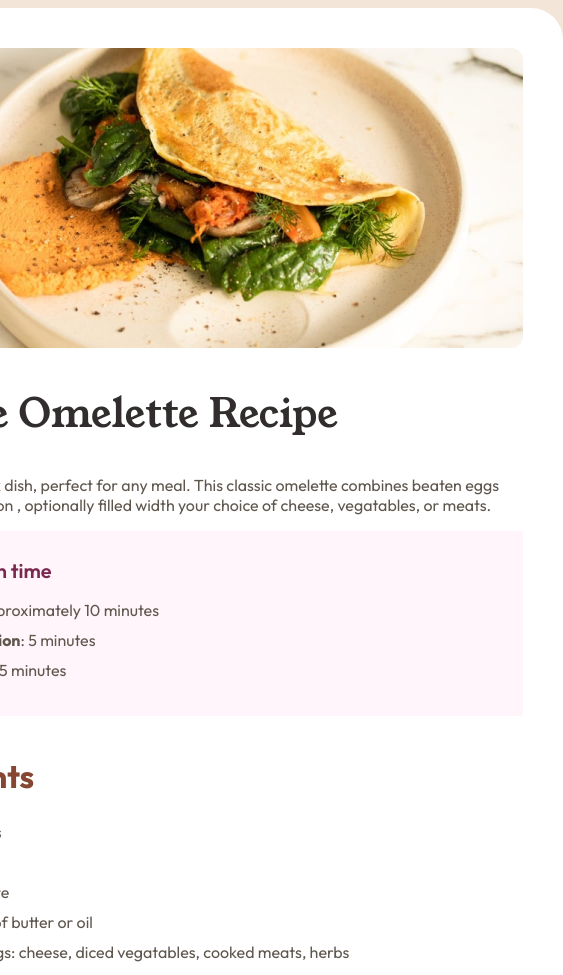
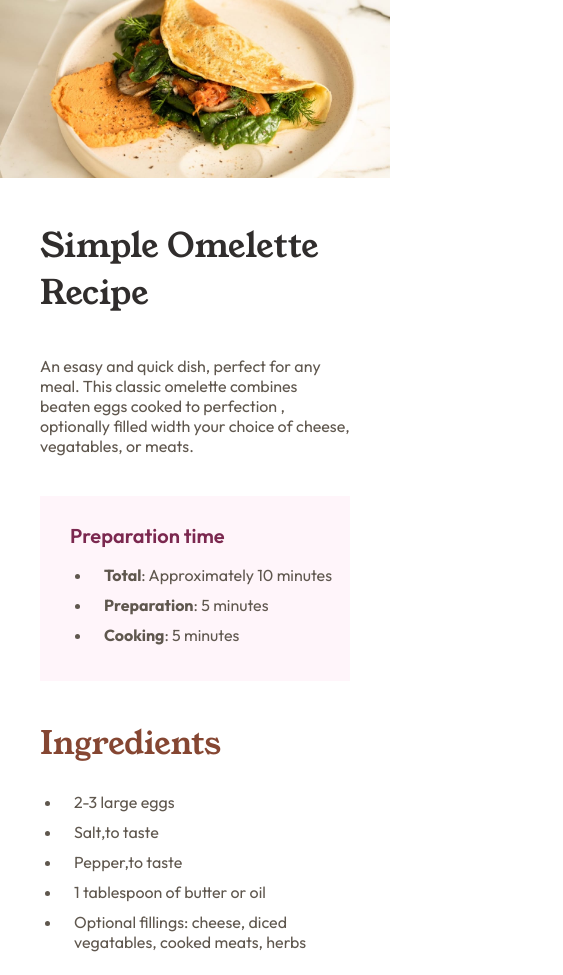
Before and after one commit to Alex-Guar/frontend-mentor-challenges, a website built with Vite: page recipe-page-main/index.html in a window 390 px wide. Shown: the top 975 px of the page, 563 px wide, since content can reach past the window. Built offline with nearby package versions, Linux system fonts and the light colour scheme.

Commit message:
style(recipe-page-main) finish style

```diff
--- a/recipe-page-main/src/style.css
+++ b/recipe-page-main/src/style.css
@@ -14,14 +14,14 @@
 
   /* font */
 
-  --font-size: 16px;
+  --font-size: 1 rem;
   --font-weight-0: 400;
   --font-weight-1: 500;
   --font-weight-2: 700;
 
   /* space */
-  --width-card: 736px;
-  --height-card:1711px;
+  --width-card: 46rem; /* 736 */
+  --height-card:106.938rem;/*1711*/
 
   --space-padding-left: 40px;  /* h1 */
   --space-padding-top: 40px;
@@ -31,7 +31,8 @@
 
   background-color: var(--Stone-100);
   font-family: "Outfit", sans-serif;
-  @media (max-width: 1024px) {
+
+@media (min-width: 375px) {
     font-size: 16px;
   }
 }
@@ -40,11 +41,20 @@ main {
   display: flex;
   flex-direction: column;
   align-items: center;
+  gap: 0;
+  border: 0;
+  margin: 0;
+}
+
+body {
+  margin: 0;
 }
 
 article {
   width:var(--width-card);
   height: var(--height-card);
+  margin-block-start: 60px;
+  margin-block-end: 32px ;
   border-radius: 32px;
   background-color: var(--White);
 
@@ -52,23 +62,23 @@ article {
 }
 
 header, article > section{
-  margin-right: var(--space-padding-left);
-  margin-top: var(--space-padding-top);
-  margin-left: var(--space-padding-left);
-
+  margin-inline-end: var(--space-padding-left);
+  margin-block-start: var(--space-padding-top);
+  margin-inline-start: var(--space-padding-left);
 }
 
 .image {
-  width: 100%;
-  height: 100%;
-  border-radius: 12px;
+  inline-size: 100%;
+  block-size: 100%;
+  border-radius: 15px;
+  max-width: 100%;
 }
 
 .title {
   font-family: "Young Serif", serif;
   font-weight: 400;
   font-style: normal;
-  font-size: 40px;
+  font-size: 2.5em;
 
   color: var(--Stone-900);
 }
@@ -83,9 +93,9 @@ p{
 }
 
 .info-preparation {
-  padding-top: 10px;
-  padding-left: 30px;
-  padding-bottom: 10px;
+  padding-block-start: clamp(8px, 50%, 10px);
+  padding-inline-start: 30px;
+  padding-block-end: 10px;
 
   background-color: var(--Rose-50);
 }
@@ -99,7 +109,7 @@ p{
 }
 
 .info-p-h {
-  font-size: 20px;
+  font-size: 1.25rem;
   font-weight: 600;
   color: var(--Rose-800);
 }
@@ -125,8 +135,10 @@ ol > li::marker{
 
 /* h secction */
 article > section > h2 {
-  font-size: 32px;
-  font-weight: var(--font-weight-2);
+  font-family: "Young Serif", serif;
+  font-style: normal;
+  font-size: 2rem;
+  font-weight: var(--font-weight-0);
   color: var(--Brown-800);
 }
 
@@ -137,30 +149,77 @@ hr {
  /* style table */
 
 table {
-  width: 100%;
-  height: 100%;
+  inline-size: 100%;
+  block-size: 100%;
 }
 
 th, td {
   text-align: left;
-  border-top: 0px;
-  border-left: 0px;
-  border-bottom: 1px;
-  border-right: 0px;
+  border-block-start: 0px;
+  border-inline-start: 0px;
+  border-block-end: 1px;
+  border-inline-end: 0px;
   border-style: solid;
   border-color: var(--Stone-150);
 }
 
 th {
-  padding-top: 10px;
-  padding-left: 30px;
-  padding-right: 0px;
-  padding-bottom: 10px;
+  padding-block-start: 10px;
+  padding-inline-start: 30px;
+  padding-inline-end: 0px;
+  padding-block-end: 10px;
   color: var(--Stone-600);
   font-weight: var(--font-weight-0);
 }
 
 td {
-  padding-right: 30px;
+  padding-inline-end: 30px;
   color: var(--Brown-800);
 }
+
+
+/* responsible */
+
+@media screen and (width <=  28rem) {
+
+  :root {
+    background-color: var(--White);
+  }
+
+  main {
+    align-items: stretch;
+  }
+
+  .image {
+    border-radius: 0rem;
+    padding-block: 0;
+    padding-inline: 0;
+    margin-inline: 0;
+    margin-block: 0;
+  }
+
+  header {
+    margin-inline: 0;
+    margin-block: 0;
+  }
+
+  .title {
+    font-size: 2.1rem;
+ }
+
+  header h1, header p, header section  {
+    margin-inline-end: var(--space-padding-left);
+    margin-block-start: var(--space-padding-top);
+    margin-inline-start: var(--space-padding-left);
+  }
+
+  article {
+    margin-inline: 0;
+    margin-block: 0;
+    padding-block: 0;
+    padding-inline: 0;
+    border-radius: 0;
+    inline-size: 100%;
+    block-size: 100%;
+  }
+}
```
